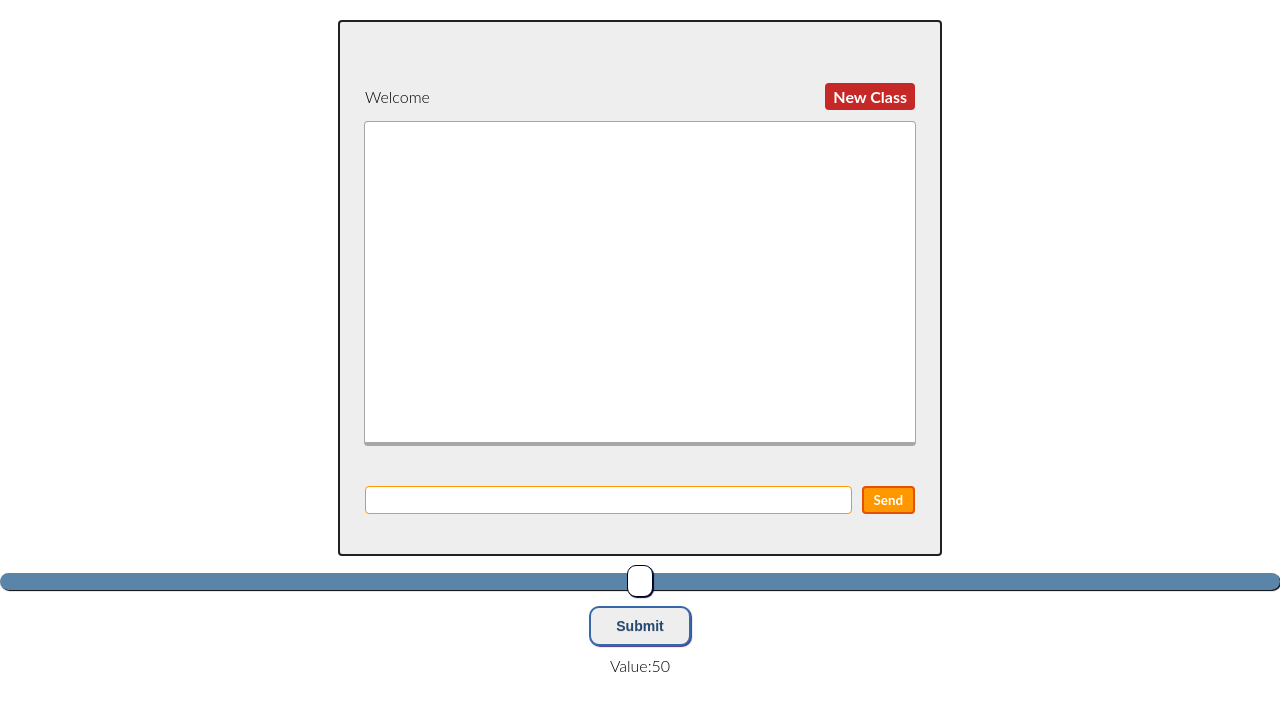
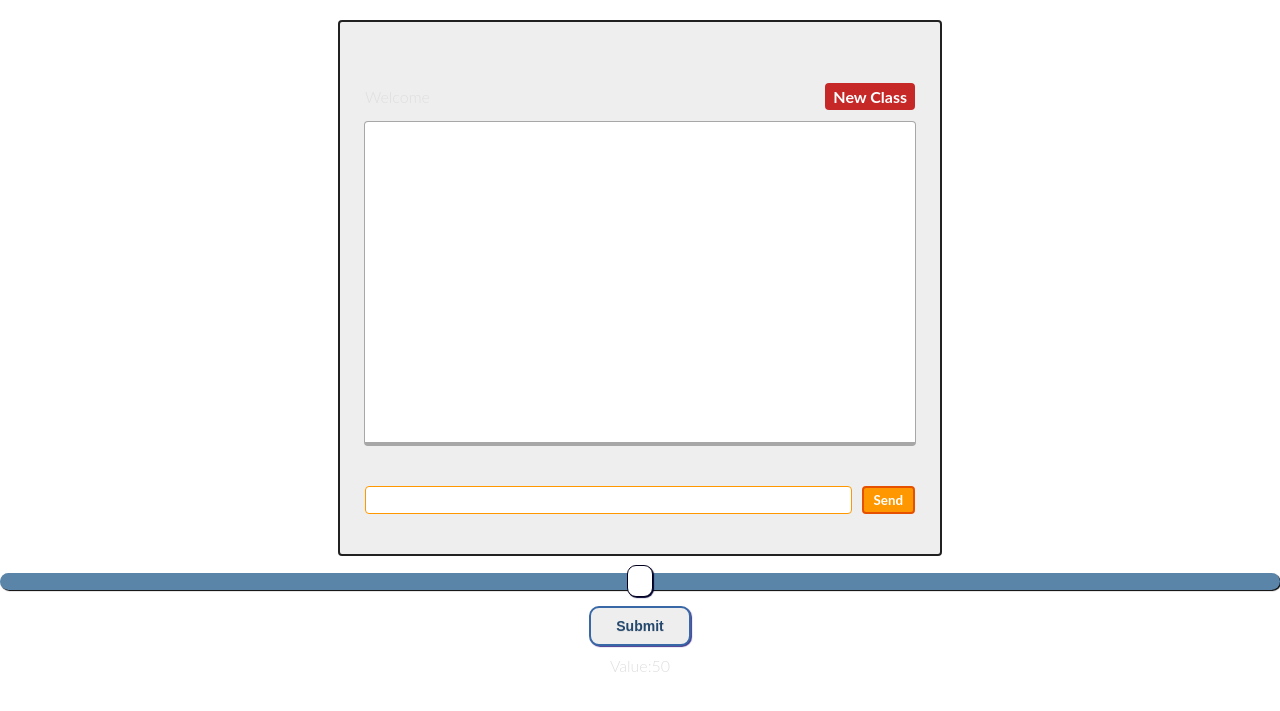
Before and after one commit to helen-chu/hack-mit-2022, a PHP site: page / in a window 1280 px wide. Shown: the top 711 px of the page. Run offline with PHP 8.4, Linux system fonts and the light colour scheme.

Commit message:
changed font color for value

```diff
--- a/sliderformat.css
+++ b/sliderformat.css
@@ -3,7 +3,7 @@
 }
 p{
     margin-top:50px;
-
+    color:#DEDEDE;
 }
 #slider{
     display:grid;
```
